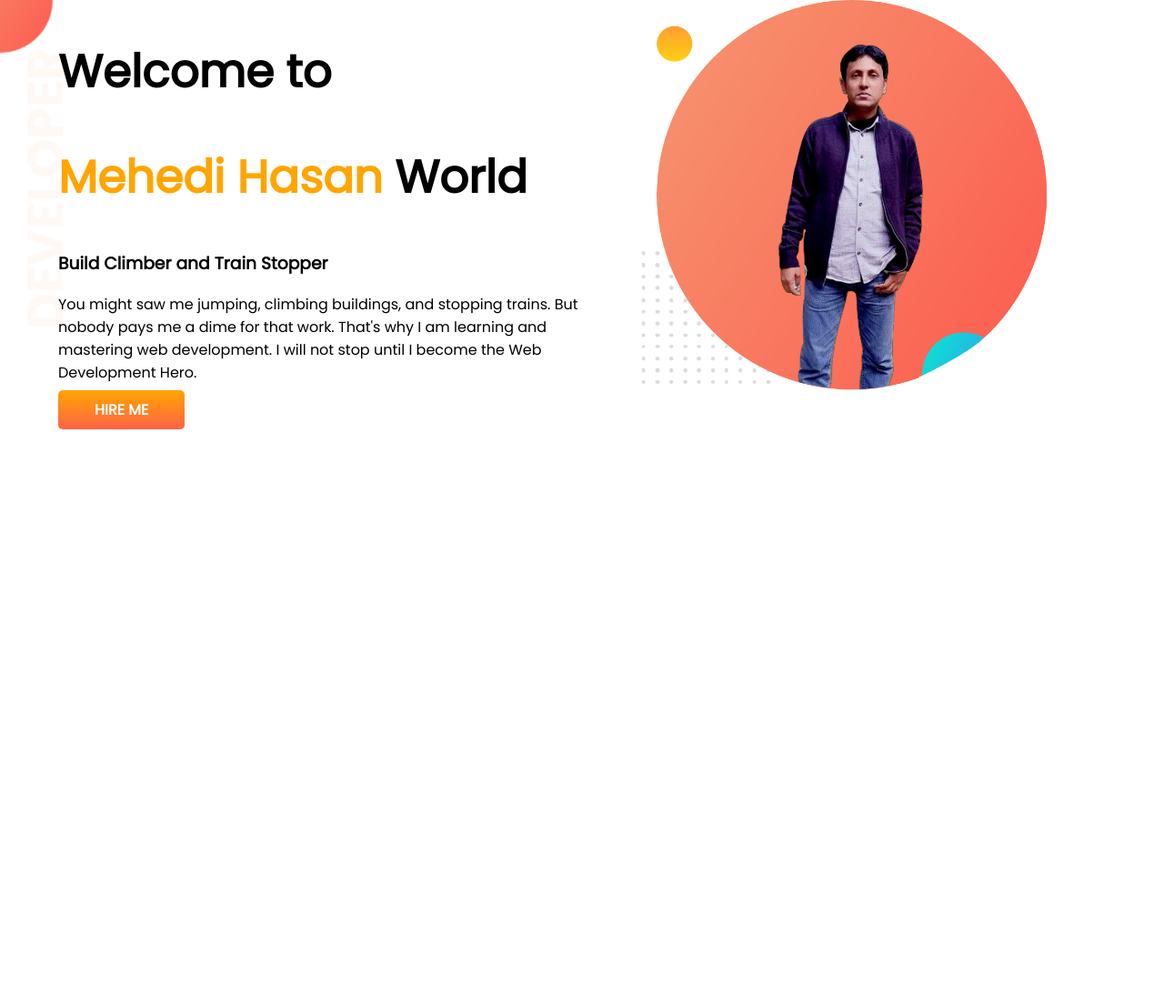
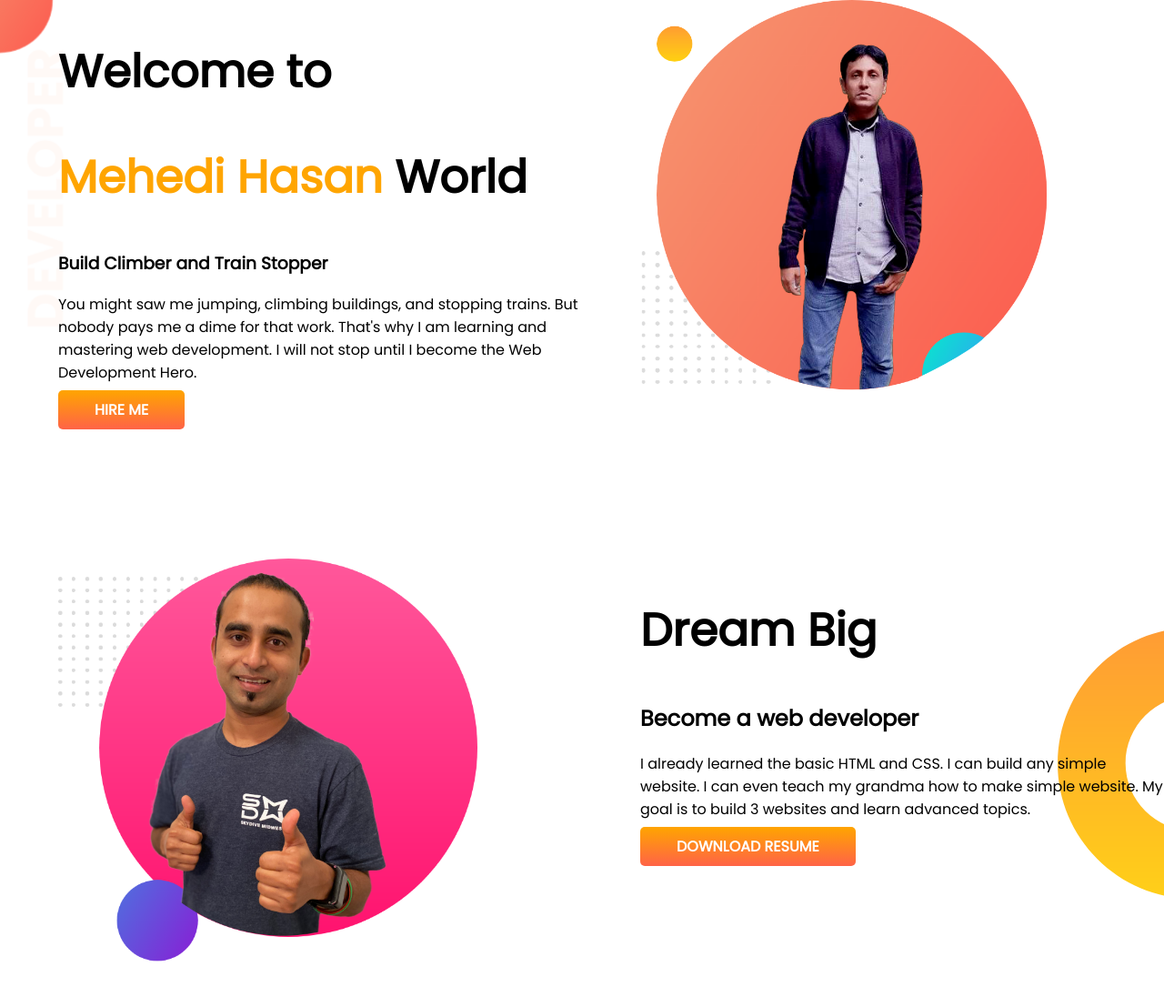
Before and after one commit to mhsujon52/developer-portfolio, a plain HTML site: page index.html in a window 1280 px wide. Shown: the whole page at 91% size. Before the commit the page ends 800 px from the top, so only its background shows below. Drawn offline with Linux system fonts and the light colour scheme.

Commit message:
dream added

```diff
--- a/index.html
+++ b/index.html
@@ -27,6 +27,19 @@
         </div>
         <div class="half-width"><img src="myimage/myeditedpic.png" alt=""></div>
     </section>
+    <section class="dream-big">
+        <div class="half-width">
+            <img src="images/jhankar2.png" alt="">
+        </div>
+        <div class="half-width">
+            <h1>Dream Big</h1>
+            <h2>Become a web developer</h2>
+            <p>I already learned the basic HTML and CSS. I can build any simple website. I can even teach my grandma how
+                to make simple website. My goal is to build 3 websites and learn advanced topics.</p>
+            <a class="link-button" target="_blank" href="https://www.facebook.com/freelanceseoexpert/">DOWNLOAD
+                RESUME</a>
+        </div>
+    </section>
 </body>
 
 </html>
--- a/style.css
+++ b/style.css
@@ -10,6 +10,7 @@ color: orange;
 }
 section{
     display: flex;
+    margin-bottom: 150px;
 }
 .half-width{
     width: 50%;
@@ -30,3 +31,8 @@ section{
     background-image: url(images/top-banner.png);
     background-repeat: no-repeat;
 }
+.dream-big{
+    background-image: url(images/dream-bg.png);
+    background-repeat: no-repeat;
+    background-position: right;
+}
```
